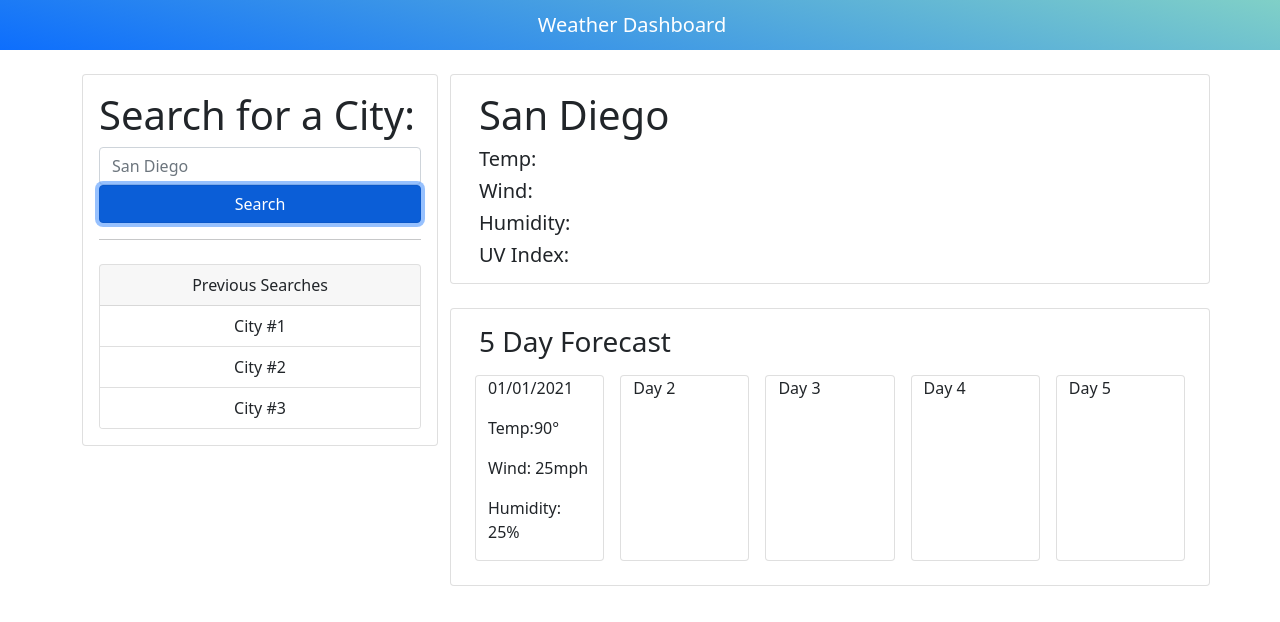
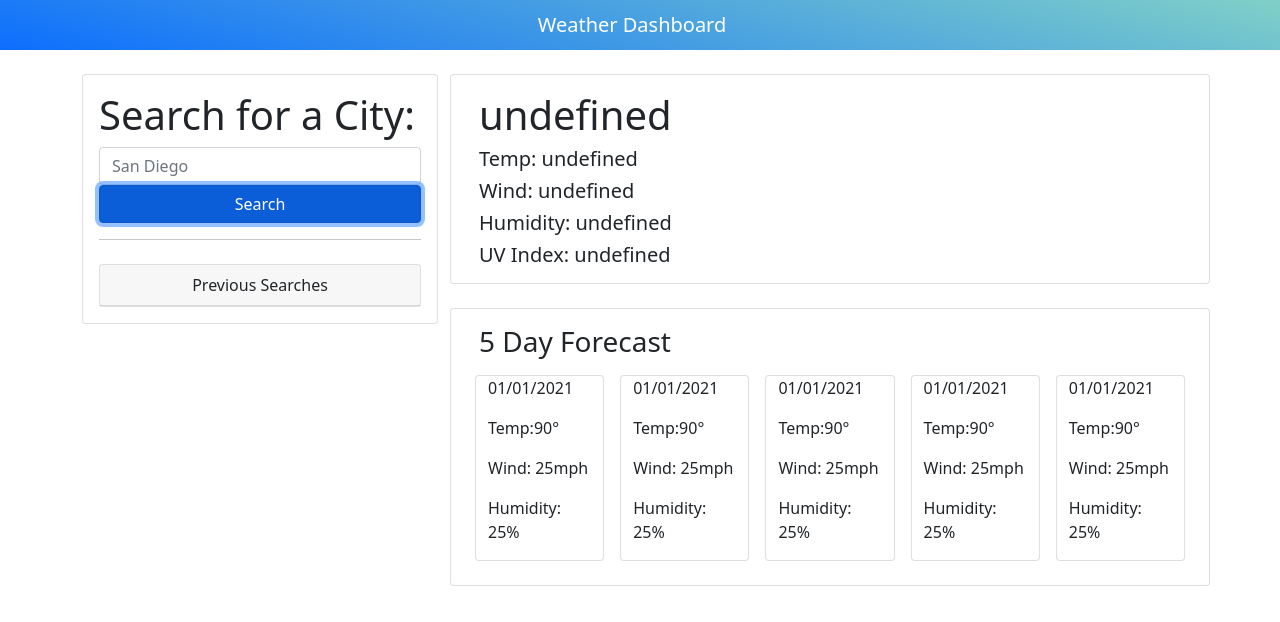
Before and after one commit to j-goldrath/weather-dashboard, a plain HTML site: page index.html in a window 1280 px wide. Both pictures are taken after typing "Sample" into the empty fields and a click on the button "Search". Drawn offline with nearby package versions, Linux system fonts and the light colour scheme; no server answers.

Commit message:
cleaned up code a little

```diff
--- a/assets/js/script.js
+++ b/assets/js/script.js
@@ -4,7 +4,9 @@ let openWeatherApiKey = '28770702fffb29d20b1e4a1a73e133f1';
 // create variables to target city search related elements
 let cityToSearchInputEl = document.querySelector("input[name='city-search-input']"); //target city search input element by name
 let cityToSearchButtonEl = document.querySelector("button[name='city-search-button']"); //target city search button element by name
-let previousSearchListEl = document.querySelector("ul[name='previous-search-list']"); // target previous search list element by name
+let previousSearchListEl = document.getElementById("previous-search-list"); // target previous search list element by name
+let currentWeatherRowEl = document.getElementById("current-weather");
+let fiveDayForecastRowEl = document.getElementById("five-day-forecast");
 
 // create empty global array to hold previous searches
 let previousSuccessfulSearches = [];
@@ -13,7 +15,9 @@ let previousSuccessfulSearches = [];
 function addToPreviousSearchList(cityName) {
 
     // add city provided as argument to golbal array of previous searches
-    previousSuccessfulSearches.push(cityName);
+    if (!previousSuccessfulSearches.includes(cityName)) {
+        previousSuccessfulSearches.push(cityName);
+    }
 
     // blank out previous search list
     previousSearchListEl.innerHTML = "";
@@ -128,6 +132,66 @@ function getCurrentWeather(cityName) {
 
 // function to display weather report data in DOM
 function displayWeatherReport(currentWeatherObj) {
+    currentWeatherRowEl.innerHTML = ""; // clear current weather element
+    fiveDayForecastRowEl.innerHTML = ""; // clear five day forecast row element
+
+    // create html templte to use for current weather card
+    let currentWeatherCardEl = `
+    <div class="card mt-4">
+        <div class="card-body">
+            <h1 id="city-name" class="card-title">${currentWeatherObj.city_name}</h1>
+            <h5 class="card-text">Temp: <span id="current-temp">${currentWeatherObj.current_temp}</span></h5>
+            <h5 class="card-text">Wind: <span id="current-wind-speed">${currentWeatherObj.current_wind_speed}</span></h5>
+            <h5 class="card-text">Humidity: <span id="current-humidity">${currentWeatherObj.current_humidity}</span></h5>
+            <h5 class="card-text">UV Index: <span id="current-uv-index">${currentWeatherObj.current_uv_index}</span></h5>
+        </div>
+    </div>
+    `
+
+    // create html template to use for five day forecast card
+    let fiveDayForcastCardEl = `
+    <div class="card mt-4">
+        <div class="card-body">
+            <h3 class="card-title">5 Day Forecast</h3>
+            <div class="row">
+                <div class="card col-sm m-2">
+                    <p><span id="daily-date-1">01/01/2021</span></p>
+                    <p>Temp:<span id="daily-temp-1">90°</span></p>
+                    <p>Wind: <span id="daily-wind-1">25mph</span></p>
+                    <p>Humidity: <span id="daily-humidity-1">25%</span></p>
+                </div>
+                <div class="card col-sm m-2">
+                    <p><span id="daily-date-2">01/01/2021</span></p>
+                    <p>Temp:<span id="daily-temp-2">90°</span></p>
+                    <p>Wind: <span id="daily-wind-2">25mph</span></p>
+                    <p>Humidity: <span id="daily-humidity-2">25%</span></p>
+                </div>
+                <div class="card col-sm m-2">
+                    <p><span id="daily-date-3">01/01/2021</span></p>
+                    <p>Temp:<span id="daily-temp-3">90°</span></p>
+                    <p>Wind: <span id="daily-wind-3">25mph</span></p>
+                    <p>Humidity: <span id="daily-humidity-3">25%</span></p>
+                </div>
+                <div class="card col-sm m-2">
+                    <p><span id="daily-date-4">01/01/2021</span></p>
+                    <p>Temp:<span id="daily-temp-4">90°</span></p>
+                    <p>Wind: <span id="daily-wind-4">25mph</span></p>
+                    <p>Humidity: <span id="daily-humidity-4">25%</span></p>
+                </div>
+                <div class="card col-sm m-2">
+                    <p><span id="daily-date-5">01/01/2021</span></p>
+                    <p>Temp:<span id="daily-temp-5">90°</span></p>
+                    <p>Wind: <span id="daily-wind-5">25mph</span></p>
+                    <p>Humidity: <span id="daily-humidity-5">25%</span></p>
+                </div>
+            </div>
+        </div>
+    </div>
+    `
+
+    // set inner html of required portions of dashbord to update weather for new search city
+    currentWeatherRowEl.innerHTML = currentWeatherCardEl;
+    fiveDayForecastRowEl.innerHTML = fiveDayForcastCardEl;
 
 }
 
@@ -142,4 +206,5 @@ cityToSearchButtonEl.addEventListener("click", async function () {
 
     let currentWeather = await getCurrentWeather(cityToSearch);
     console.log(currentWeather);
+    displayWeatherReport(currentWeather);
 });
--- a/index.html
+++ b/index.html
@@ -38,10 +38,10 @@
                                 <div class="card-header">
                                     Previous Searches
                                 </div>
-                                <ul class="list-group list-group-flush previous-searches-list">
-                                    <li class="list-group-item">City #1</li>
+                                <ul id="previous-search-list" class="list-group list-group-flush">
+                                    <!-- <li class="list-group-item">City #1</li>
                                     <li class="list-group-item">City #2</li>
-                                    <li class="list-group-item">City #3</li>
+                                    <li class="list-group-item">City #3</li> -->
                                 </ul>
                             </div>
                         </div>
@@ -50,8 +50,8 @@
                 </div>
             </div>
             <div class="col-lg-8 col-md">
-                <div class="row">
-                    <div id="current-weather" class="card mt-4">
+                <div  id="current-weather" class="row">
+                    <div class="card mt-4">
                         <div class="card-body">
                             <h1 id="city-name" class="card-title">San Diego</h1>
                             <h5 class="card-text">Temp: <span id="current-temp"></span></h5>
@@ -61,8 +61,8 @@
                         </div>
                     </div>
                 </div>
-                <div class="row">
-                    <div id="5-day-forecast" class="card mt-4">
+                <div id="five-day-forecast" class="row">
+                    <div class="card mt-4">
                         <div class="card-body">
                             <h3 class="card-title">5 Day Forecast</h3>
                             <div class="row">
```
